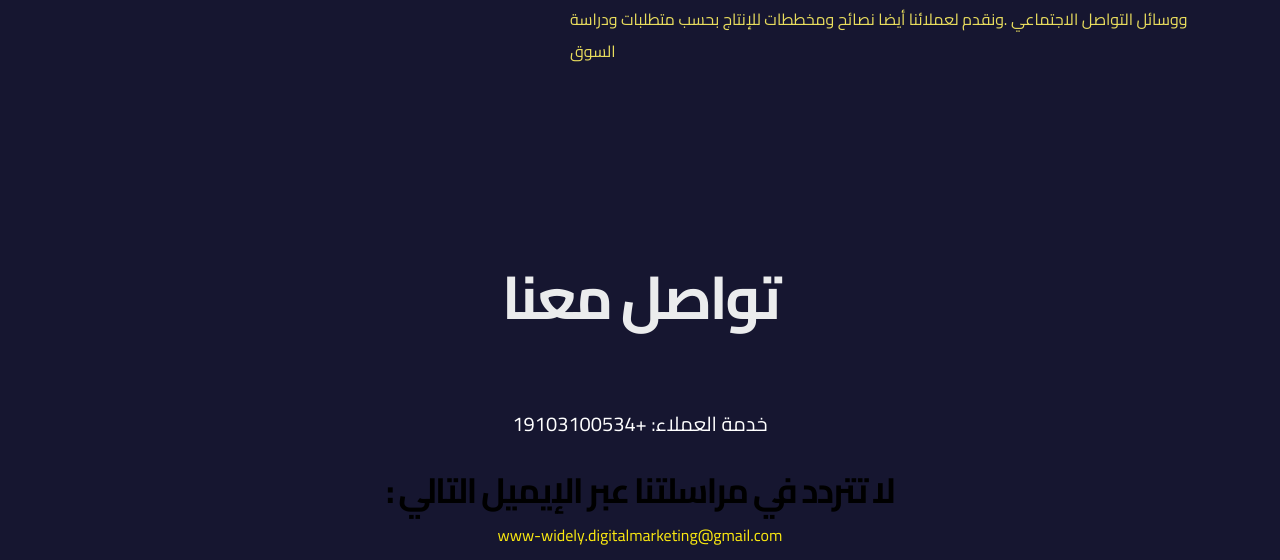
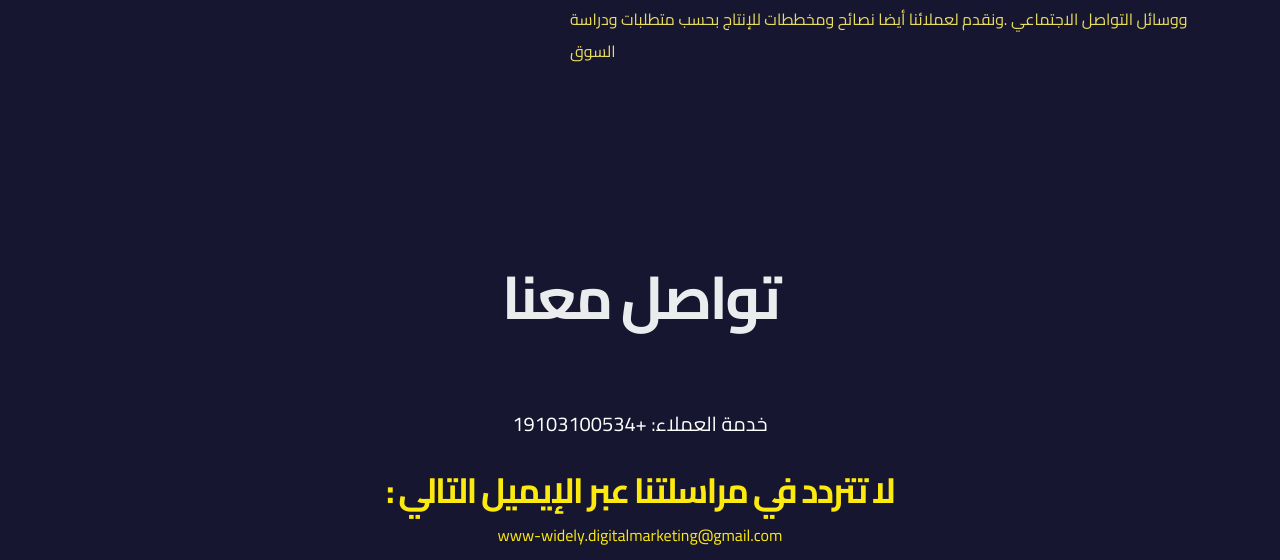
Before and after one commit to hadikarjak/widely-, a plain HTML site: page index.html in a window 1280 px wide. Shown: the part 4168-4728 px from the top of the page. Drawn offline with Linux system fonts and the light colour scheme.

Commit message:
Update index.html

```diff
--- a/index.html
+++ b/index.html
@@ -251,7 +251,7 @@
 
             <div class="info">
                 <p style="font-size: 20px;color:#fff;">خدمة العملاء: +19103100534</p>
-                <p class="label">: لا تتردد في مراسلتنا عبر الإيميل التالي </p>
+                <p style="color: #fbe910;" class="label">: لا تتردد في مراسلتنا عبر الإيميل التالي </p>
                 <p style="color: #fbe910;">www-widely.digitalmarketing@gmail.com</p>
                 <div class="social">
                     تجدنا على مواقع التواصل هذه
```
